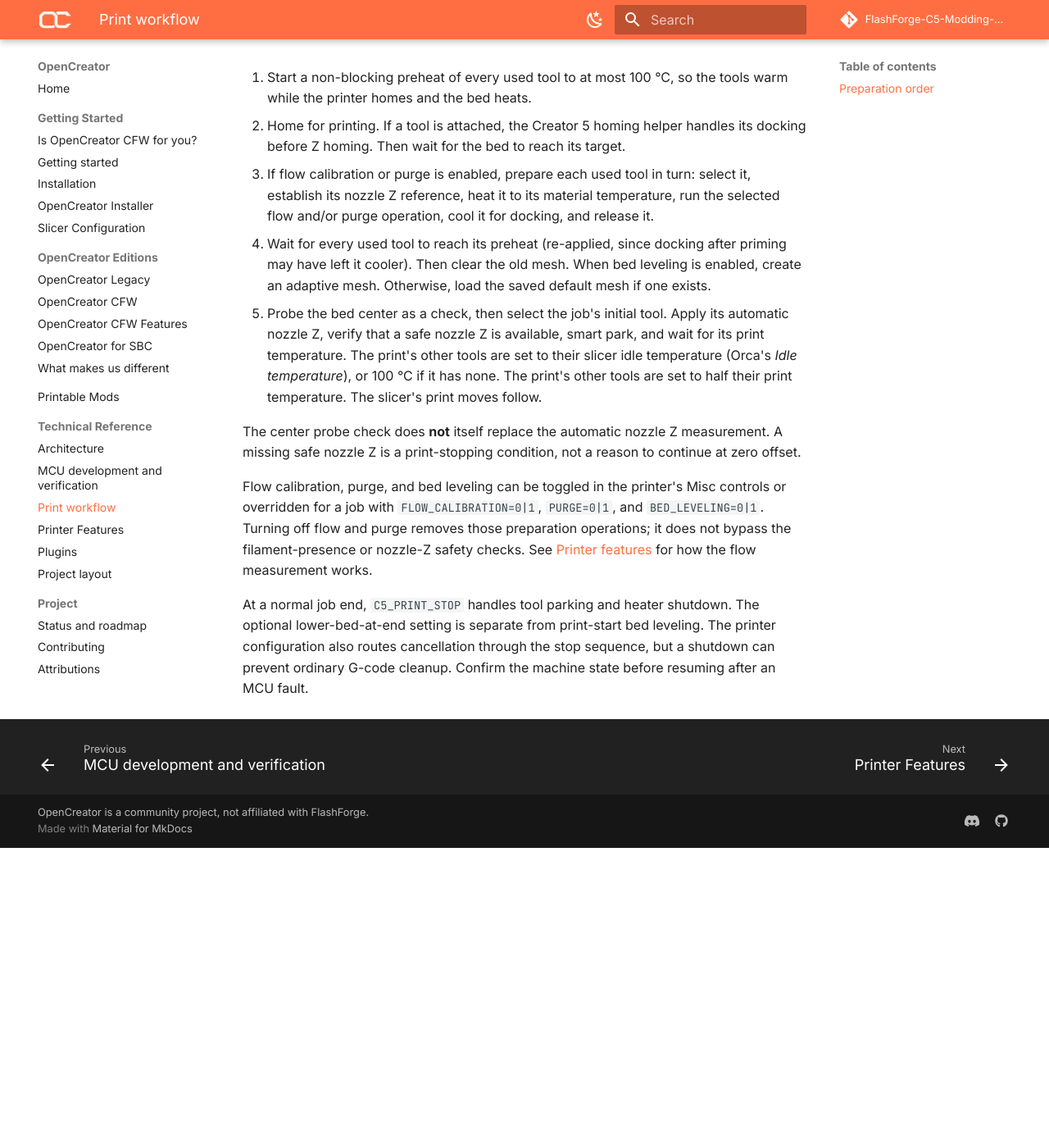
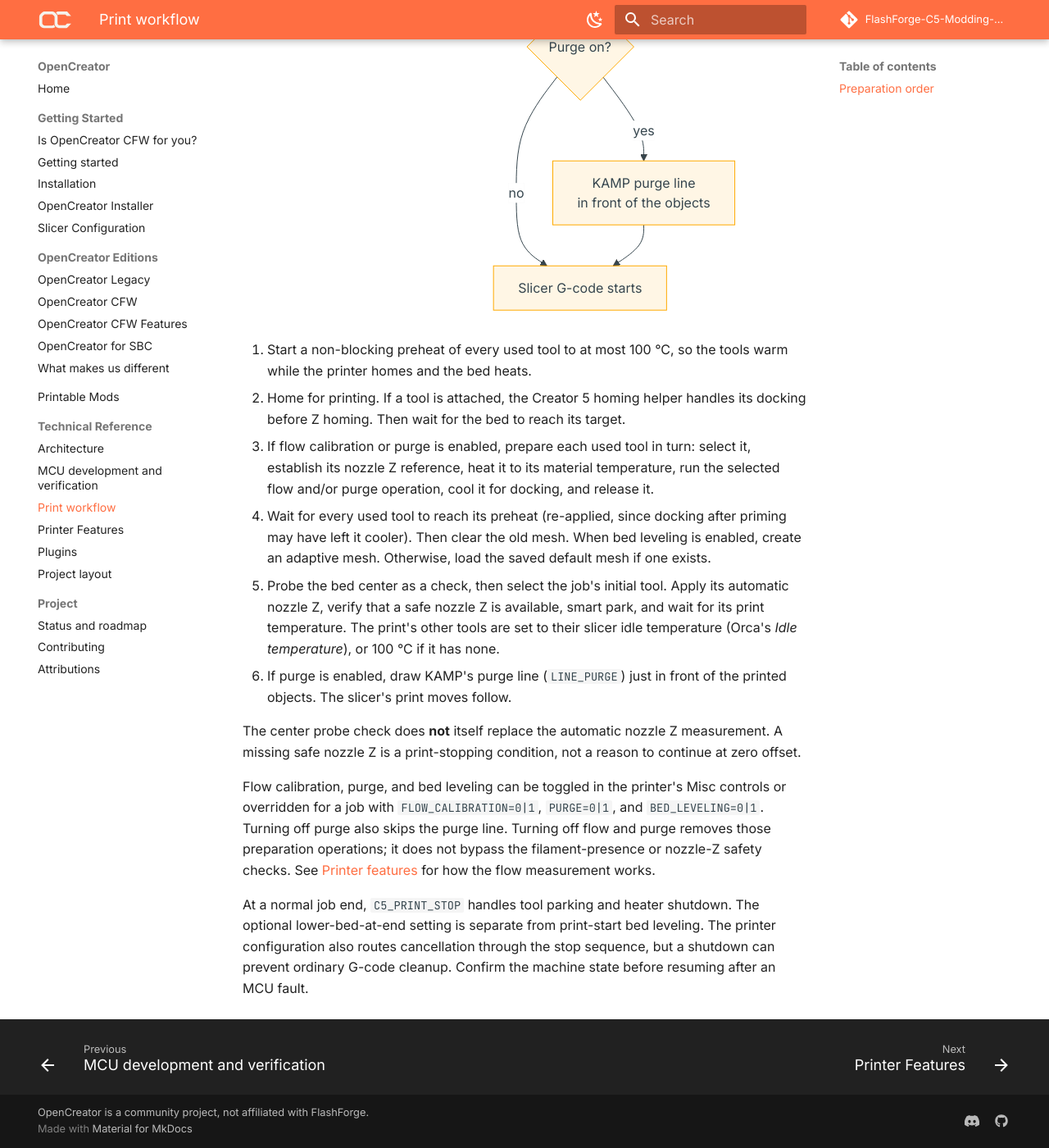
Before and after one commit to FlashForge-C5-Modding-Group/OpenCreator, an MkDocs documentation site: the page built from docs/print-workflow.md, in a window 1280 px wide and 1400 px high, scrolled down 2133 px. Shown: the whole window at 82% size. Built offline with MkDocs 1.6.1 and Material for MkDocs 9.7.7, drawn with Linux system fonts in a browser that asks for light colours; comment, search, counter and statistics services are not loaded; before the commit the page ends 3167 px from its top, so only the background shows below that.

Commit message:
ace pro and flow updates

````diff
--- a/docs/print-workflow.md
+++ b/docs/print-workflow.md
@@ -27,8 +27,11 @@ flowchart TD
   F -->|no| H[Load saved mesh]
   G --> I[Center probe check]
   H --> I
-  I --> J[Pick up first tool, apply nozzle Z,<br/>park, other tools to half temperature,<br/>wait for print temperature]
-  J --> K[Slicer G-code starts]
+  I --> J[Pick up first tool, apply nozzle Z,<br/>park, other tools to idle temperature,<br/>wait for print temperature]
+  J --> L{Purge on?}
+  L -->|yes| M[KAMP purge line<br/>in front of the objects]
+  L -->|no| K
+  M --> K[Slicer G-code starts]
 ```
 
 1. Start a non-blocking preheat of every used tool to at most 100 °C, so the
@@ -47,8 +50,9 @@ flowchart TD
    its automatic nozzle Z, verify that a safe nozzle Z is available, smart
    park, and wait for its print temperature. The print's other tools are set
    to their slicer idle temperature (Orca's *Idle temperature*), or 100 °C
-   if it has none. The print's other tools are set
-   to half their print temperature. The slicer's print moves follow.
+   if it has none.
+6. If purge is enabled, draw KAMP's purge line (`LINE_PURGE`) just in front
+   of the printed objects. The slicer's print moves follow.
 
 The center probe check does **not** itself replace the automatic nozzle Z
 measurement. A missing safe nozzle Z is a print-stopping condition, not a
@@ -56,7 +60,8 @@ reason to continue at zero offset.
 
 Flow calibration, purge, and bed leveling can be toggled in the printer's
 Misc controls or overridden for a job with `FLOW_CALIBRATION=0|1`,
-`PURGE=0|1`, and `BED_LEVELING=0|1`. Turning off flow and purge removes those
+`PURGE=0|1`, and `BED_LEVELING=0|1`. Turning off purge also skips the purge
+line. Turning off flow and purge removes those
 preparation operations; it does not bypass the filament-presence or nozzle-Z
 safety checks. See [Printer features](printer-features.md) for how the flow
 measurement works.
````
Also changed, not shown: docs/cfwfeatures.md (+2 -0 lines), docs/opencreator-cfw.md (+4 -3 lines), docs/printer-features.md (+10 -3 lines), docs/status-and-roadmap.md (+3 -1 lines).
